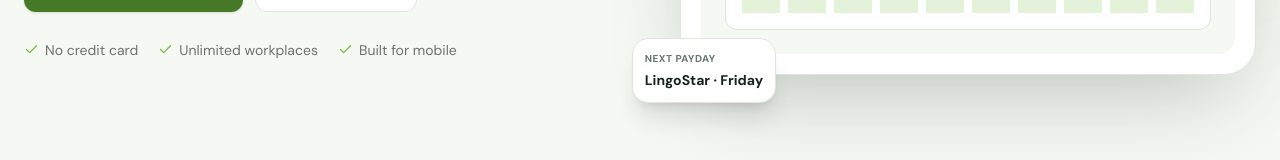
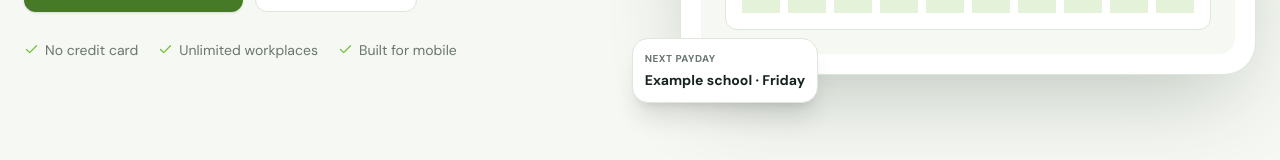
Before and after one commit to joemarist/EarnEd, a React (Vite) app: page / in a window 1280 px wide. Shown: the part 551-711 px from the top of the page. Built offline with nearby package versions, Linux system fonts and the light colour scheme; no server answers.

Commit message:
Clarify sample payday label in landing preview

```diff
--- a/src/pages/LandingPage.tsx
+++ b/src/pages/LandingPage.tsx
@@ -236,7 +236,7 @@ export function LandingPage() {
                 <p className="text-[10px] font-bold uppercase tracking-wider text-muted">
                   Next payday
                 </p>
-                <p className="mt-1 text-sm font-bold">LingoStar · Friday</p>
+                <p className="mt-1 text-sm font-bold">Example school · Friday</p>
               </div>
             </div>
           </div>
```
